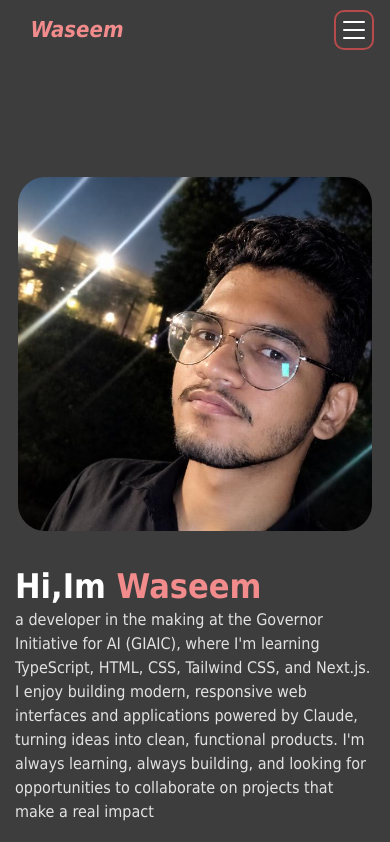
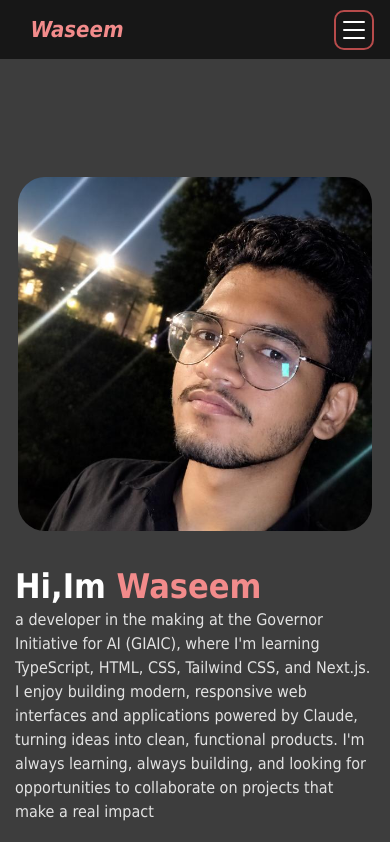
Before and after one commit to Waseem4100/portfolio, a Next.js app: page / in a window 390 px wide. Shown: the top 842 px of the page. Built offline with nearby package versions, Linux system fonts and the light colour scheme.

Commit message:
Initial commit

```diff
--- a/src/app/globals.css
+++ b/src/app/globals.css
@@ -707,11 +707,16 @@ footer {
   }
 
   header {
-    display: flex;
-    flex-wrap: nowrap;
-    justify-content: space-between;
-    align-items: center;
-    padding: 1rem 5%;
+  position: sticky;   /* or fixed; this makes it the reference for #primary-nav */
+  top: 0;
+  z-index: 100;
+  background-color: rgba(22, 22, 22, 0.97); /* use your page's dark bg */
+  display: flex;
+  flex-wrap: nowrap;
+  justify-content: space-between;
+  align-items: center;
+  padding: 1rem 5%;
+
   }
 
   .menu-toggle {
@@ -756,6 +761,7 @@ footer {
   }
 
   #primary-nav {
+    z-index: 99;
     position: absolute;
     top: 100%;
     left: 0;
```
